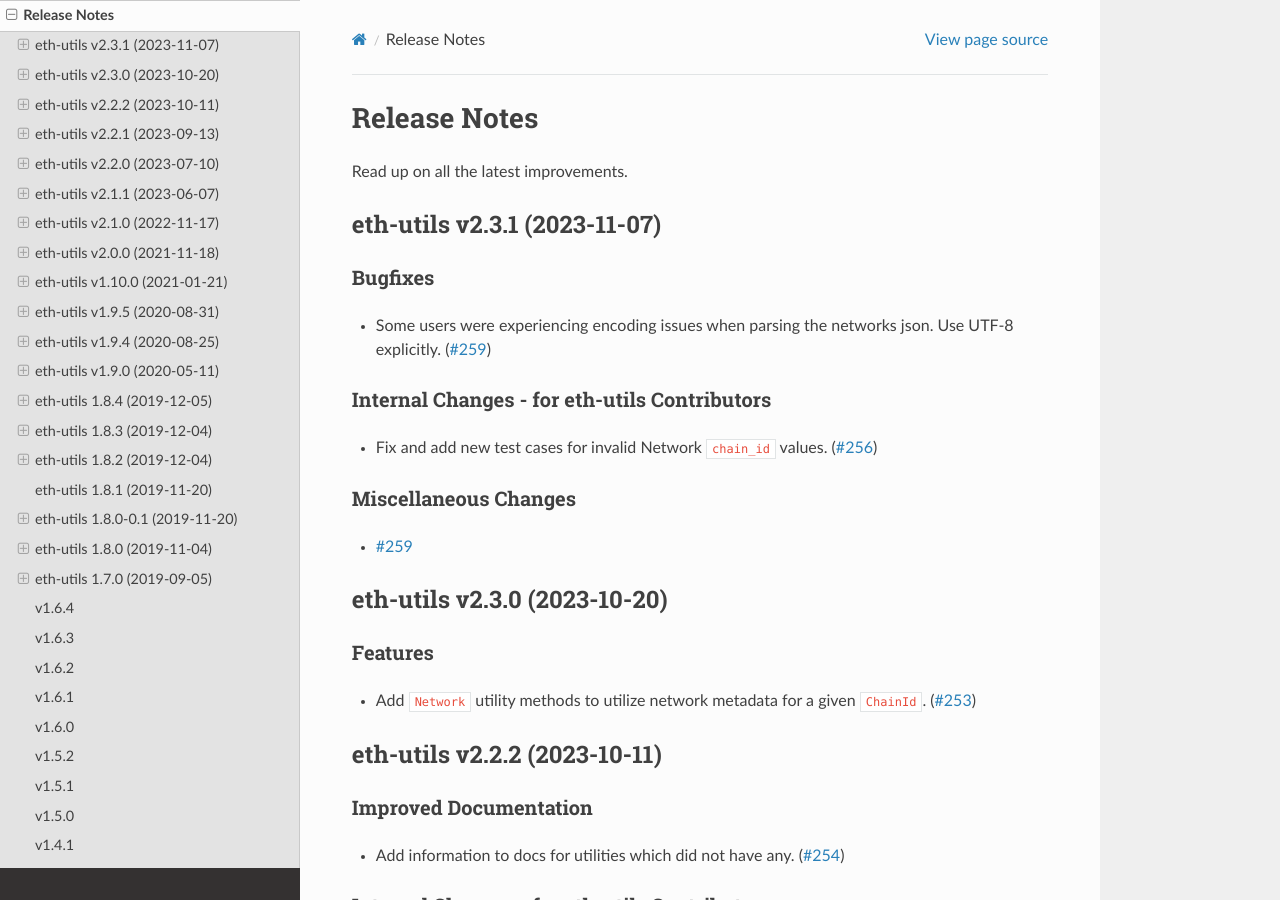
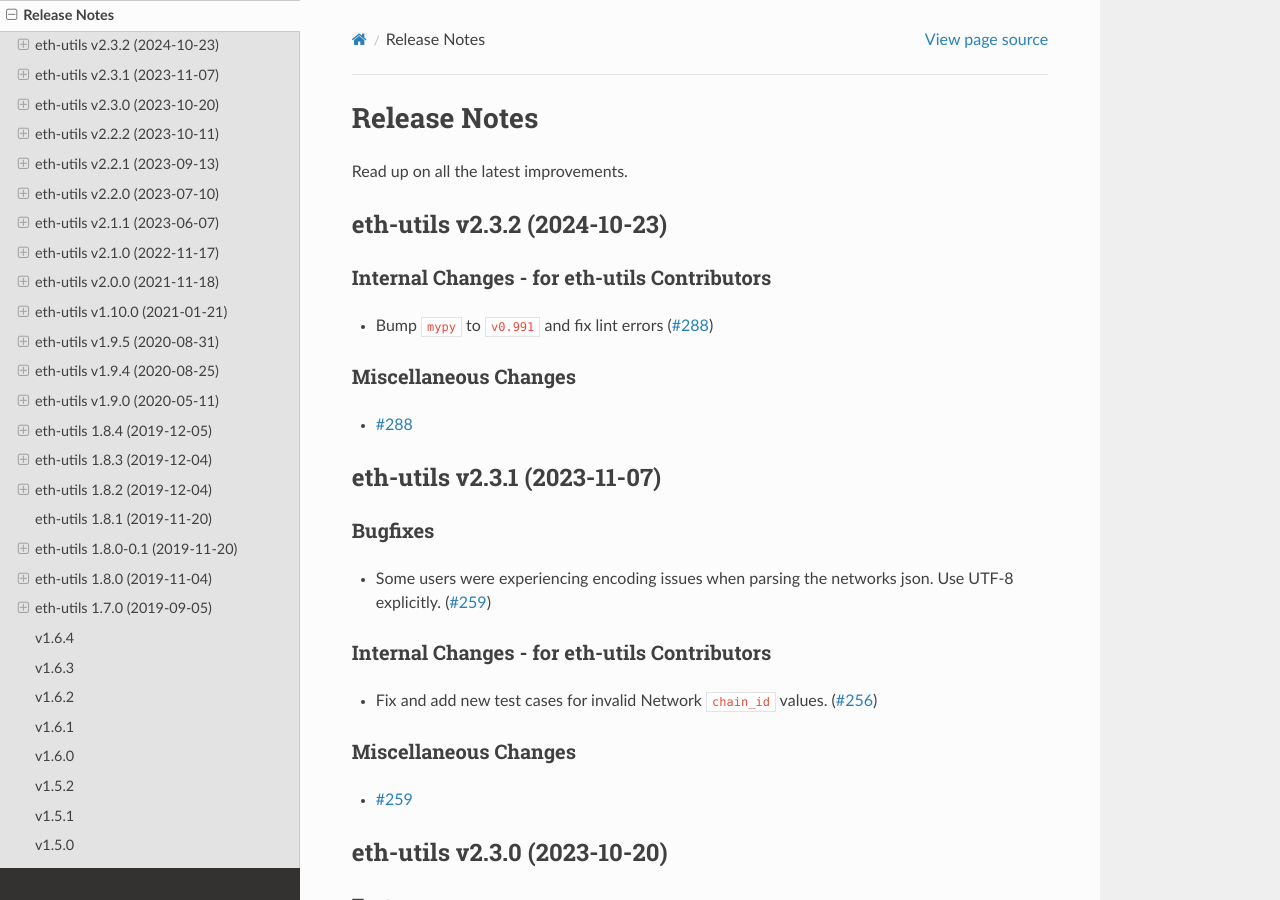
Before and after one commit to ethereum/eth-utils, a Sphinx documentation site: the page built from docs/release_notes.rst, in a window 1280 px wide and 900 px high. Built offline with Sphinx 7.4.7 and the Read the Docs theme 3.1.0, drawn with Linux system fonts in a browser that asks for light colours.

Commit message:
Compile release notes for v2.3.2

```diff
--- a/docs/release_notes.rst
+++ b/docs/release_notes.rst
@@ -4,6 +4,21 @@ Release Notes
 Read up on all the latest improvements.
 
 .. towncrier release notes start
+
+eth-utils v2.3.2 (2024-10-23)
+-----------------------------
+
+Internal Changes - for eth-utils Contributors
+~~~~~~~~~~~~~~~~~~~~~~~~~~~~~~~~~~~~~~~~~~~~~
+
+- Bump ``mypy`` to ``v0.991`` and fix lint errors (`#288 <https://github.com/ethereum/eth-utils/issues/288>`__)
+
+
+Miscellaneous Changes
+~~~~~~~~~~~~~~~~~~~~~
+
+- `#288 <https://github.com/ethereum/eth-utils/issues/288>`__
+
 
 eth-utils v2.3.1 (2023-11-07)
 -----------------------------
--- a/newsfragments/288.internal.rst
+++ /dev/null
@@ -1 +0,0 @@
-Bump ``mypy`` to ``v0.991`` and fix lint errors
--- a/newsfragments/288.misc.rst
+++ /dev/null
@@ -1 +0,0 @@
-No warning for outdated networks.
```
